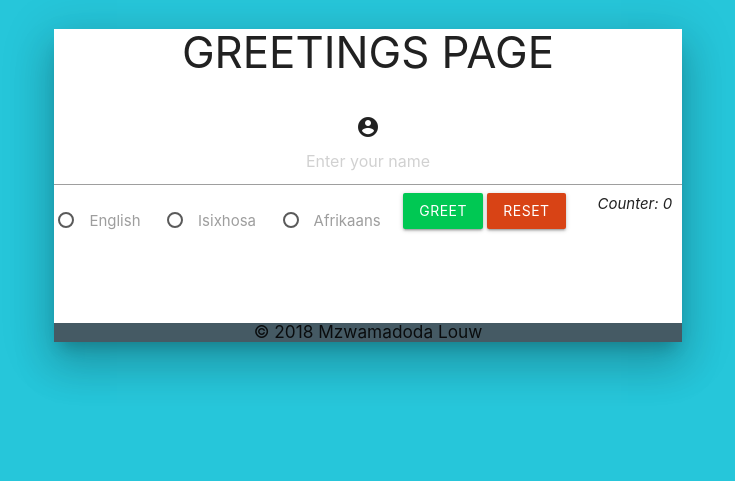
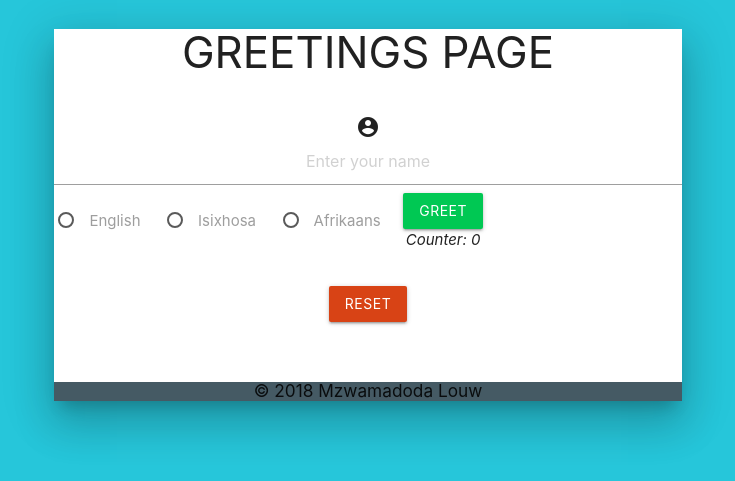
Before and after one commit to Mzwa1080/greetings-webapp, a Node server app: page / in a window 1280 px wide. Shown: the top 481 px of the page, without its empty margins (272-1007 px from the left). Run offline with Node 20, Linux system fonts and the light colour scheme; data that the repository does not hold is empty; some libraries are stand-ins or nearby versions.

Commit message:
fixing my style

```diff
--- a/greetings.js
+++ b/greetings.js
@@ -34,8 +34,7 @@ module.exports = function (pool){
    }
 
    async function reset(){
-     let reset = await pool.query("delete * from users");
-     console.log(reset);
+     let reset = await pool.query("delete from users");
      return reset.rowCount;
    }
 
--- a/index.js
+++ b/index.js
@@ -70,15 +70,11 @@ app.get('/displayNames', function(req,res){
 });
 
 app.get('/reset', async function(req, res){
-		var reset = await greetingsInstance.reset();
-		console.log(reset);
-		res.render('/', {reset});
+	 await	greetingsInstance.reset()
+
+		res.redirect('/');
 });
 
-app.get('/flash', function (req, res) {
-    req.flash('info', 'Please enter a valid name/select a language!');
-    res.redirect('/');
-});
 
 // let PORT = process.env.PORT || 3030;
 
--- a/views/greet.handlebars
+++ b/views/greet.handlebars
@@ -9,10 +9,7 @@
           </div>
 
       <div class="row">
-        <div class="">
-
-
-          <form class="col 12 s12 m12 center" action="/greetings" method="post">
+          <form class="col 10 s12 m12 center" action="/greetings" method="post">
             <div class="">
 
               <i class="material-icons prefix">account_circle</i>
@@ -45,23 +42,20 @@
 
             <div class="col 3 reset">
               <button class="btn waves-effect green accent-4 EnterBtn" type="submit" name="enterBtn" value="">Greet</button>
-            <a href="/reset"><button class="btn waves-effect deep-orange darken-3 EnterBtn" type="submit" name="reset" value="">Reset</button></a>
+              <div class=" counter">
+                  <em class="">Counter: <span class="counter" name ="count" href="">{{count}}</span></em>
+              </div>
             </div>
           </form>
+      </div>
+      <div class="row col 2 s12 m12 center">
+        <a href="/reset"><button class="btn waves-effect deep-orange darken-3 EnterBtn " type="submit" name="reset" value="">Reset</button></a>
 
-        <div class=" counter">
-            <em class="">Counter: <span class="counter" name ="count" href="">{{count}}</span></em>
-        </div>
-      </div>
       </div>
 
           <div class="row">
               <div class="col-12">
                   <h6 class="display center" href="/display" name = "display"> {{greeting}} </h6>
-              </div>
-
-              <div class="col-12">
-                  <span href = "/flash" name= "flash">{{message.info}}</span>
               </div>
           </div>
 
```
